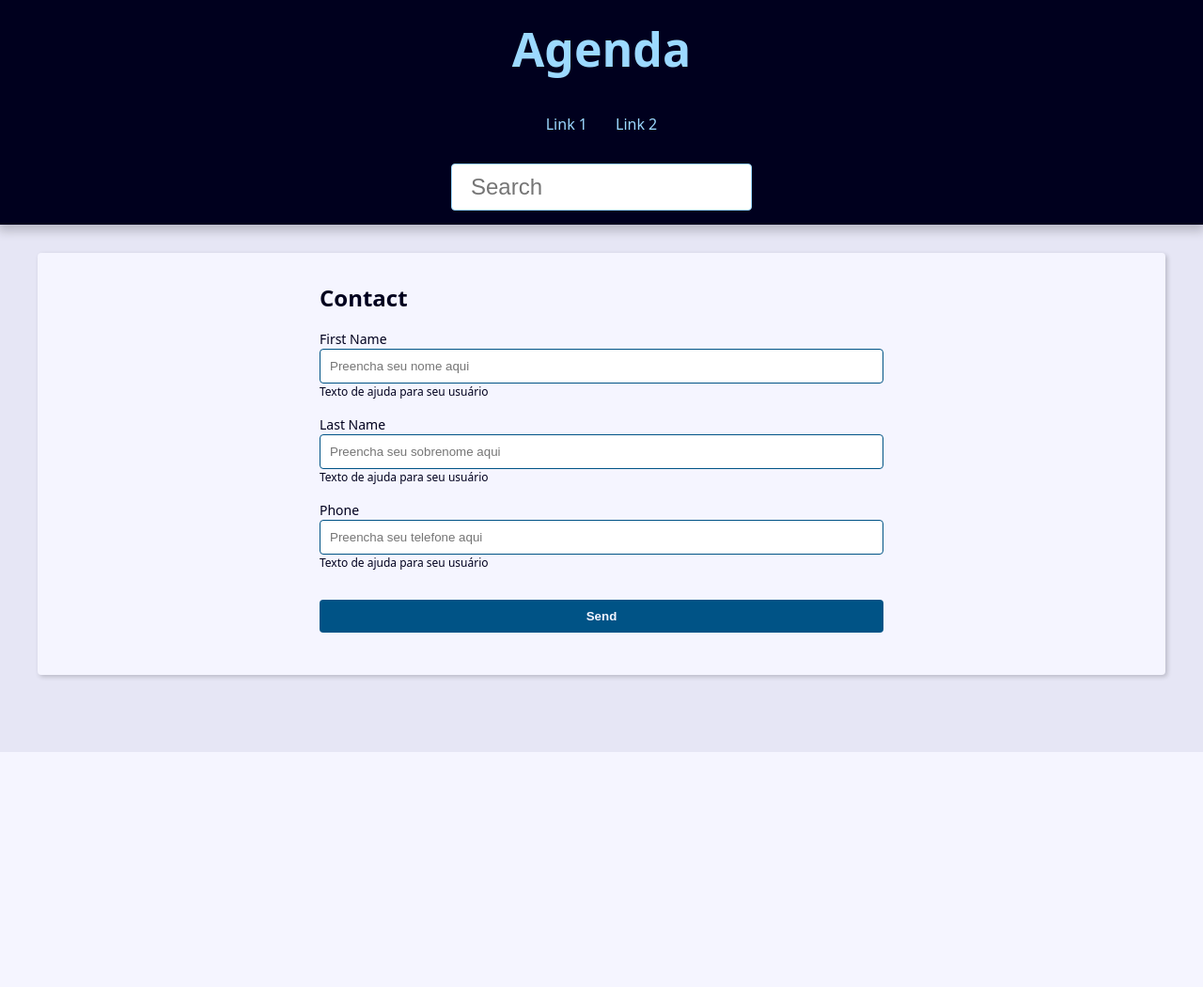
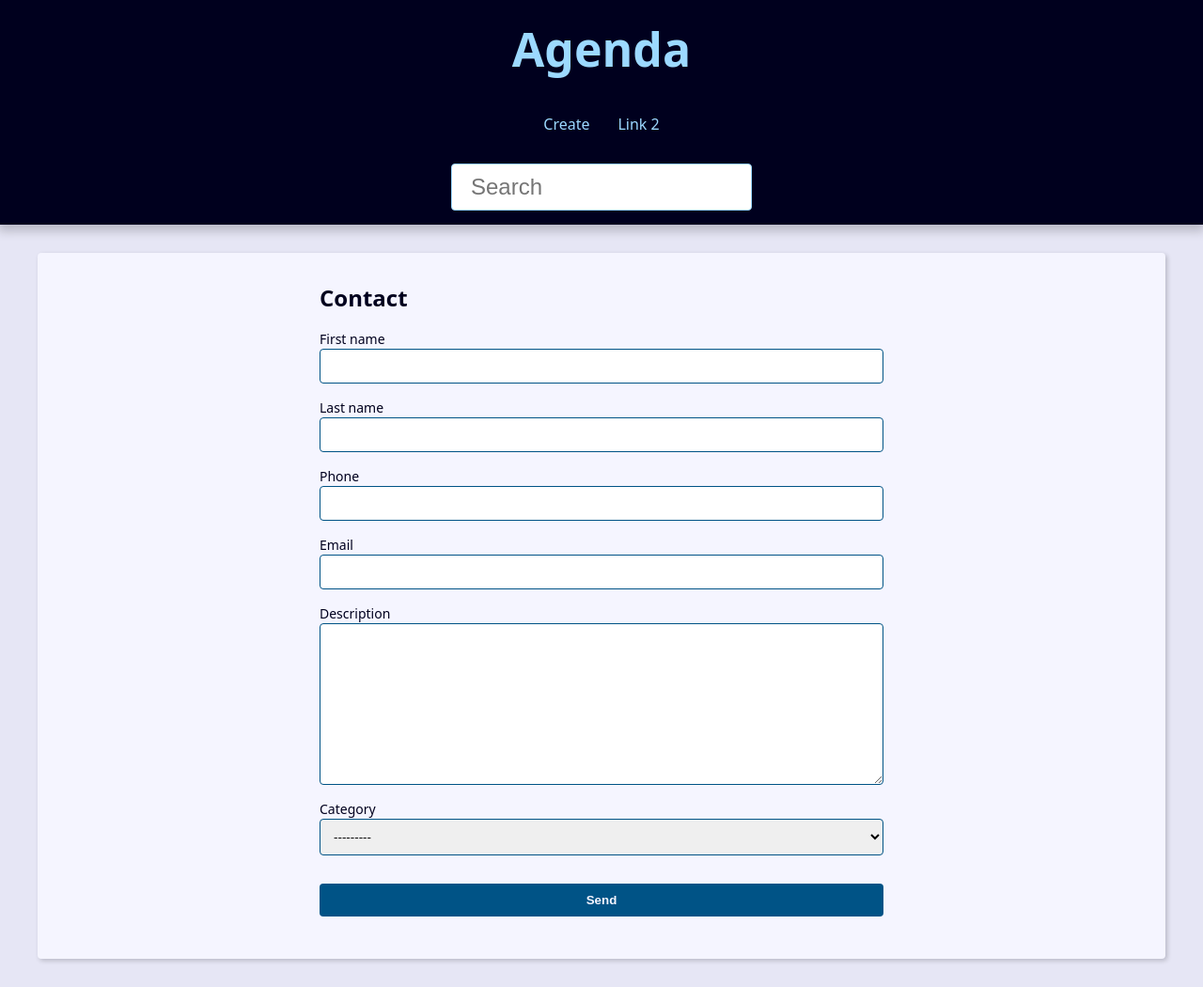
Before and after one commit to jrtitanfall2027/projeto-agenda-django-23, a Django app: page /contact/create/ in a window 1280 px wide. Shown: the whole page at 94% size. Before the commit the page ends 800 px from the top, so only its background shows below. Run offline with Django 5.2, Linux system fonts and the light colour scheme; data comes from the database, SQL or seed files in the repository; both versions use the stored data as it was after the commit.

Commit message:
UpDate09

```diff
--- a/base_templates/global/partials/_header.html
+++ b/base_templates/global/partials/_header.html
@@ -1,4 +1,49 @@
 <header class="header">
+  <h1 class="header-heading">
+    <a href="{% url 'contact:index' %}" class="header-link">
+      Agenda
+    </a>
+  </h1>
+
+  <nav class="menu">
+    <ul class="menu-list">
+      <li class="menu-item">
+        <a href="{% url 'contact:create' %}" class="menu-link">
+          Create
+        </a>
+      </li>
+      <li class="menu-item">
+        <a href="" class="menu-link">
+          Link 2
+        </a>
+      </li>
+    </ul>
+  </nav>
+
+  <div class="search">
+    <form
+      action="{% url 'contact:search' %}"
+      method="GET"
+      >
+      <input
+        type="search"
+        class="search-input"
+        placeholder="Search"
+        id="search"
+        name="q"
+        value="{{ request.GET.q.strip }}">
+    </form>
+  </div>
+</header>
+
+
+
+
+
+
+
+
+<!-- <header class="header">
   <h1 class="header-heading">
     <a href="{% url 'contact:index' %}" class="header-link">
       Agenda
@@ -35,4 +80,4 @@
       >
     </form>
   </div>
-</header>
+</header> -->
--- a/contact/forms.py
+++ b/contact/forms.py
@@ -5,43 +5,43 @@ from . import models
 
 
 class ContactForm(forms.ModelForm):
-    first_name = forms.CharField(
-        widget=forms.TextInput(
-            attrs={
-                'class': 'classe-a classe-b',
-                'placeholder': 'Preencha seu nome aqui',
-                # 'placeholder': 'Aqui veio do init',
-            }
-        ),
-        label='First Name',
-        # label='Primeiro Nome',
-        help_text='Texto de ajuda para seu usuário',
-    )
+    # first_name = forms.CharField(
+    #     widget=forms.TextInput(
+    #         attrs={
+    #             'class': 'classe-a classe-b',
+    #             'placeholder': 'Preencha seu nome aqui',
+    #             # 'placeholder': 'Aqui veio do init',
+    #         }
+    #     ),
+    #     label='First Name',
+    #     # label='Primeiro Nome',
+    #     help_text='Texto de ajuda para seu usuário',
+    # )
 
 
-    last_name = forms.CharField(
-        widget=forms.TextInput(
-            attrs={
-                'class': 'classe-a classe-b',
-                'placeholder': 'Preencha seu sobrenome aqui',
-            }
-        ),
-        label='Last Name',
-        # label='Sobrenome',
-        help_text='Texto de ajuda para seu usuário',
-    )
+    # last_name = forms.CharField(
+    #     widget=forms.TextInput(
+    #         attrs={
+    #             'class': 'classe-a classe-b',
+    #             'placeholder': 'Preencha seu sobrenome aqui',
+    #         }
+    #     ),
+    #     label='Last Name',
+    #     # label='Sobrenome',
+    #     help_text='Texto de ajuda para seu usuário',
+    # )
 
-    phone = forms.CharField(
-        widget=forms.TextInput(
-            attrs={
-                'class': 'classe-a classe-b',
-                'placeholder': 'Preencha seu telefone aqui',
-            }
-        ),
-        label='Phone',
-        # label='Telefone',
-        help_text='Texto de ajuda para seu usuário',
-    )
+    # phone = forms.CharField(
+    #     widget=forms.TextInput(
+    #         attrs={
+    #             'class': 'classe-a classe-b',
+    #             'placeholder': 'Preencha seu telefone aqui',
+    #         }
+    #     ),
+    #     label='Phone',
+    #     # label='Telefone',
+    #     help_text='Texto de ajuda para seu usuário',
+    # )
 
     def __init__(self, *args, **kwargs):
         super().__init__(*args, **kwargs)
@@ -55,6 +55,7 @@ class ContactForm(forms.ModelForm):
         model = models.Contact
         fields = (
             'first_name', 'last_name', 'phone',
+            'email', 'description', 'category',
         )
         # widgets = {
         #     'first_name': forms.TextInput(
@@ -66,21 +67,50 @@ class ContactForm(forms.ModelForm):
         # }
 
     def clean(self):
-        # cleaned_data = self.cleaned_data
+        cleaned_data = self.cleaned_data
+        first_name = cleaned_data.get('first_name')
+        last_name = cleaned_data.get('last_name')
 
-        self.add_error(
-            'first_name',
-            ValidationError(
-                'Mensagem de erro',
+        if first_name == last_name:
+            msg = ValidationError(
+                'Primeiro nome não pode ser igual ao segundo',
                 code='invalid'
             )
-        )
-        self.add_error(
-            'first_name',
-            ValidationError(
-                'Mensagem de erro 2',
-                code='invalid'
-            )
-        )
+            self.add_error('first_name', msg)
+            self.add_error('last_name', msg)
 
         return super().clean()
+
+    def clean_first_name(self):
+        first_name = self.cleaned_data.get('first_name')
+
+        if first_name == 'ABC':
+            self.add_error(
+                'first_name',
+                ValidationError(
+                    'Veio do add_error',
+                    code='invalid'
+                )
+            )
+
+        return first_name
+
+    # def clean(self):
+    #     # cleaned_data = self.cleaned_data
+
+    #     self.add_error(
+    #         'first_name',
+    #         ValidationError(
+    #             'Mensagem de erro',
+    #             code='invalid'
+    #         )
+    #     )
+    #     self.add_error(
+    #         'first_name',
+    #         ValidationError(
+    #             'Mensagem de erro 2',
+    #             code='invalid'
+    #         )
+    #     )
+
+    #     return super().clean()
--- a/contact/templates/contact/create.html
+++ b/contact/templates/contact/create.html
@@ -1,4 +1,60 @@
 {% extends 'global/base.html' %}
+
+{% block content %}
+  <div class="form-wrapper">
+
+    <h2>Contact</h2>
+
+    <form
+      action="{{ form_action }}"
+      method="POST"
+      enctype="multipart/form-data"
+    >
+      {% csrf_token %}
+
+      <div class="form-content">
+
+        {% for field in form %}
+          <div class="form-group">
+            <label for="{{ field.id_for_label }}">{{ field.label }}</label>
+            {{ field }}
+            {{ field.errors }}
+
+            {% if field.help_text %}
+              <p class="help-text">{{ field.help_text }}</p>
+            {% endif %}
+          </div>
+        {% endfor %}
+      </div>
+
+      {% if form.non_field_errors %}
+        <div class="form-content">
+          <div class="form-group">
+            <div class="message error">
+              {{ form.non_field_errors }}
+            </div>
+          </div>
+        </div>
+      {% endif %}
+
+      <div class="form-content">
+        <div class="form-group">
+          <button class="btn" type="submit">Send</button>
+        </div>
+      </div>
+
+    </form>
+  </div>
+{% endblock content %}
+
+
+
+
+
+
+
+
+{% comment %} {% extends 'global/base.html' %}
 
 {% block content %}
   <div class="form-wrapper">
@@ -45,7 +101,7 @@
 
     </form>
   </div>
-{% endblock content %}
+{% endblock content %} {% endcomment %}
 
 
 
--- a/contact/urls.py
+++ b/contact/urls.py
@@ -12,7 +12,31 @@ urlpatterns = [
     # contact (CRUD)
     path('contact/<int:contact_id>/', views.contact, name='contact'),
     path('contact/create/', views.create, name='create'),
+    path('contact/<int:contact_id>/update/', views.update, name='update'),
 ]
+
+
+
+
+
+
+
+
+# # type:ignore
+# from django.urls import path
+
+# from contact import views
+
+# app_name = 'contact'
+
+# urlpatterns = [
+#     path('', views.index, name='index'),
+#     path('search/', views.search, name='search'),
+
+#     # contact (CRUD)
+#     path('contact/<int:contact_id>/', views.contact, name='contact'),
+#     path('contact/create/', views.create, name='create'),
+# ]
 
 
 
--- a/contact/views/contact_forms.py
+++ b/contact/views/contact_forms.py
@@ -1,13 +1,24 @@
-from django.shortcuts import render
+from django.shortcuts import get_object_or_404, redirect, render
+from django.urls import reverse
 
 from contact.forms import ContactForm
+from contact.models import Contact
 
 
 def create(request):
+    form_action = reverse('contact:create')
+
     if request.method == 'POST':
+        form = ContactForm(request.POST)
+
         context = {
-            'form': ContactForm(request.POST)
+            'form': form,
+            'form_action': form_action,
         }
+
+        if form.is_valid():
+            contact = form.save()
+            return redirect('contact:update', contact_id=contact.pk)
 
         return render(
             request,
@@ -16,7 +27,8 @@ def create(request):
         )
 
     context = {
-        'form': ContactForm()
+        'form': ContactForm(),
+        'form_action': form_action,
     }
 
     return render(
@@ -24,6 +36,76 @@ def create(request):
         'contact/create.html',
         context
     )
+
+
+def update(request, contact_id):
+    contact = get_object_or_404(
+        Contact, pk=contact_id, show=True
+    )
+    form_action = reverse('contact:update', args=(contact_id,))
+
+    if request.method == 'POST':
+        form = ContactForm(request.POST, instance=contact)
+
+        context = {
+            'form': form,
+            'form_action': form_action,
+        }
+
+        if form.is_valid():
+            contact = form.save()
+            return redirect('contact:update', contact_id=contact.pk)
+
+        return render(
+            request,
+            'contact/create.html',
+            context
+        )
+
+    context = {
+        'form': ContactForm(instance=contact),
+        'form_action': form_action,
+    }
+
+    return render(
+        request,
+        'contact/create.html',
+        context
+    )
+
+
+
+
+
+
+
+
+# from django.shortcuts import render
+
+# from contact.forms import ContactForm
+
+
+# def create(request):
+#     if request.method == 'POST':
+#         context = {
+#             'form': ContactForm(request.POST)
+#         }
+
+#         return render(
+#             request,
+#             'contact/create.html',
+#             context
+#         )
+
+#     context = {
+#         'form': ContactForm()
+#     }
+
+#     return render(
+#         request,
+#         'contact/create.html',
+#         context
+#     )
 
 
 
```
Also changed, not shown: db.sqlite3.
